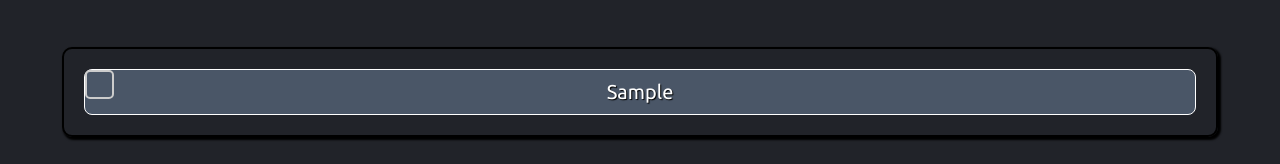
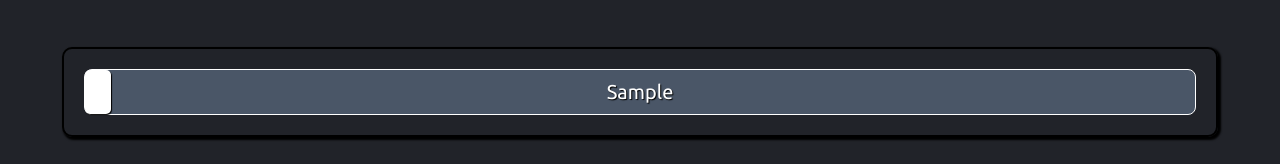
Before and after one commit to ari-marhali/codeversity, a React (Vite) app in the folder todo-list/: page / in a window 1280 px wide. Both pictures are taken after typing "Sample" into the empty fields and a click on the button "Add". Shown: the part 224-388 px from the top of the page. Built offline with nearby package versions, Linux system fonts and the light colour scheme.

Commit message:
finished project

```diff
--- a/todo-list/src/index.css
+++ b/todo-list/src/index.css
@@ -89,6 +89,7 @@ h1{
     border: 1px solid white;
 }
 
+
 #checkbox {
     position: relative;
     cursor: pointer;
@@ -101,23 +102,31 @@ h1{
 }
 
 #done-btn {
-    opacity: 0;
     position: absolute;
     cursor: pointer;
+    height:100%;
+    max-height: 100%;
 }
 
 #checkmark {
     position: absolute;
+    display: flex;
+    align-items: center;
+    justify-content: center;
     top: 0;
     left: 0;
-    height: 25px;
+    height: 40px;
     width: 25px;
-    border: 2px solid #ccc;
+    border-right: 1px solid white;
+    border-bottom: 2px solid white;
+    border-top: 2px solid white;
     border-radius: 5px;
+    background-color: white;
+    box-shadow: 1px 1px 1px black;
 }
 
-#done-btn:hover{
-
+#done-btn:hover ~ #checkmark{
+    border:2px solid #79CAFF;
 }
 
 #done-btn:checked ~ #checkmark {
```
